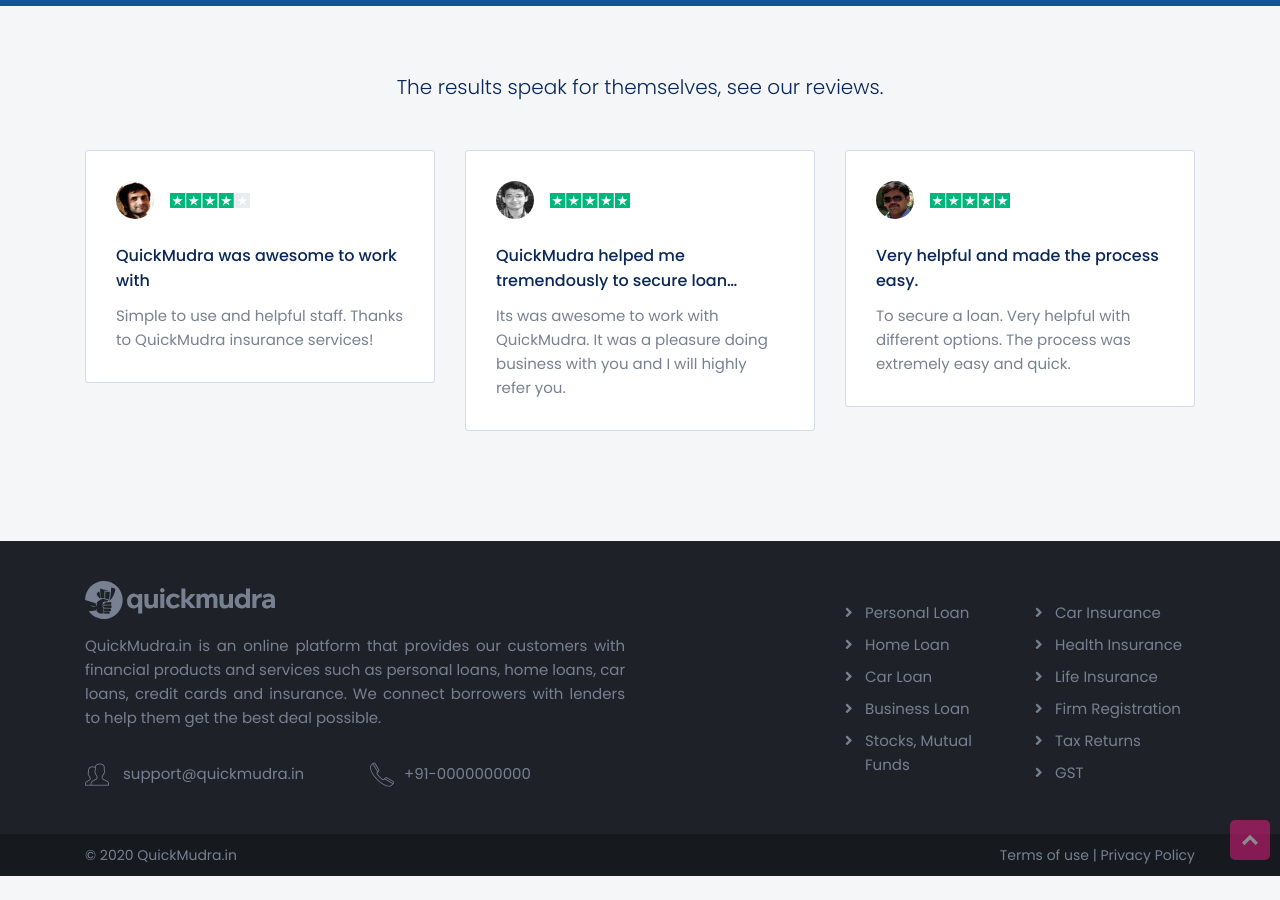
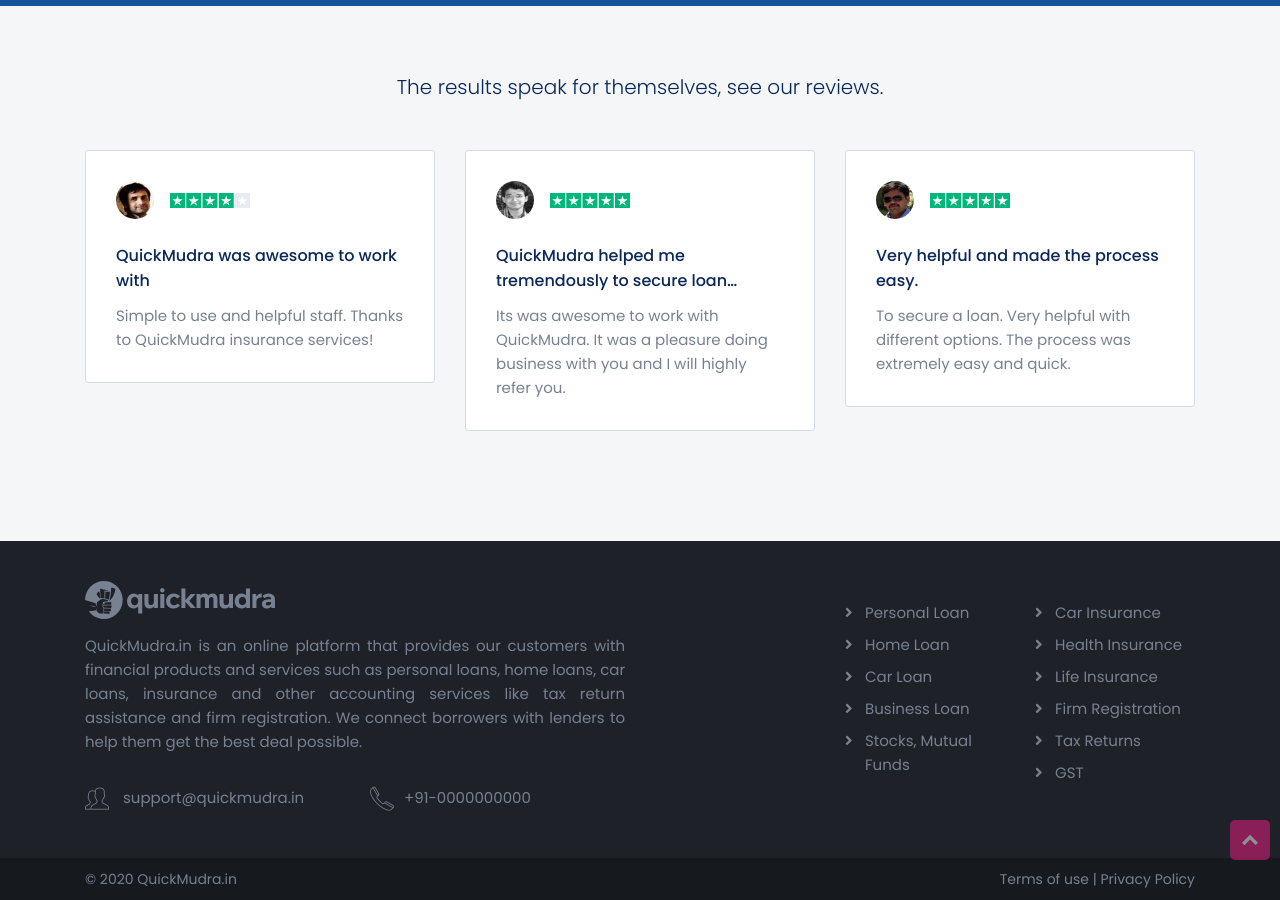
Before and after one commit to jaswinder-singh/creditme, a Jekyll site: the page built from index.html, in a window 1280 px wide and 900 px high, scrolled down 2799 px. Built offline with Jekyll 4.4.1, drawn with Linux system fonts in a browser that asks for light colours; nearby versions of some CDN libraries; before the commit the page ends 3675 px from its top, so only the background shows below that.

Commit message:
Update footer.html

```diff
--- a/_includes/footer.html
+++ b/_includes/footer.html
@@ -8,7 +8,7 @@
                         <img src="{{ site.url }}/assets/images/logo-bw.svg" style="width:190px" alt="{{ site.name }} - {{ site.description }}" />
                     </div>
                     <div class="widget-text text-justify">
-                        <p>{{ site.name }} is an online platform that provides our customers with financial products and services such as personal loans, home loans, car loans, credit cards and insurance. We connect borrowers with lenders to help them get
+                        <p>{{ site.name }} is an online platform that provides our customers with financial products and services such as personal loans, home loans, car loans, insurance and other accounting services like tax return assistance and firm registration. We connect borrowers with lenders to help them get
                             the best deal possible.</p>
                         <div class="row mb20">
                             <div class="col-xl-6 col-lg-6 col-md-6 col-sm-6 col-6 ">
```
